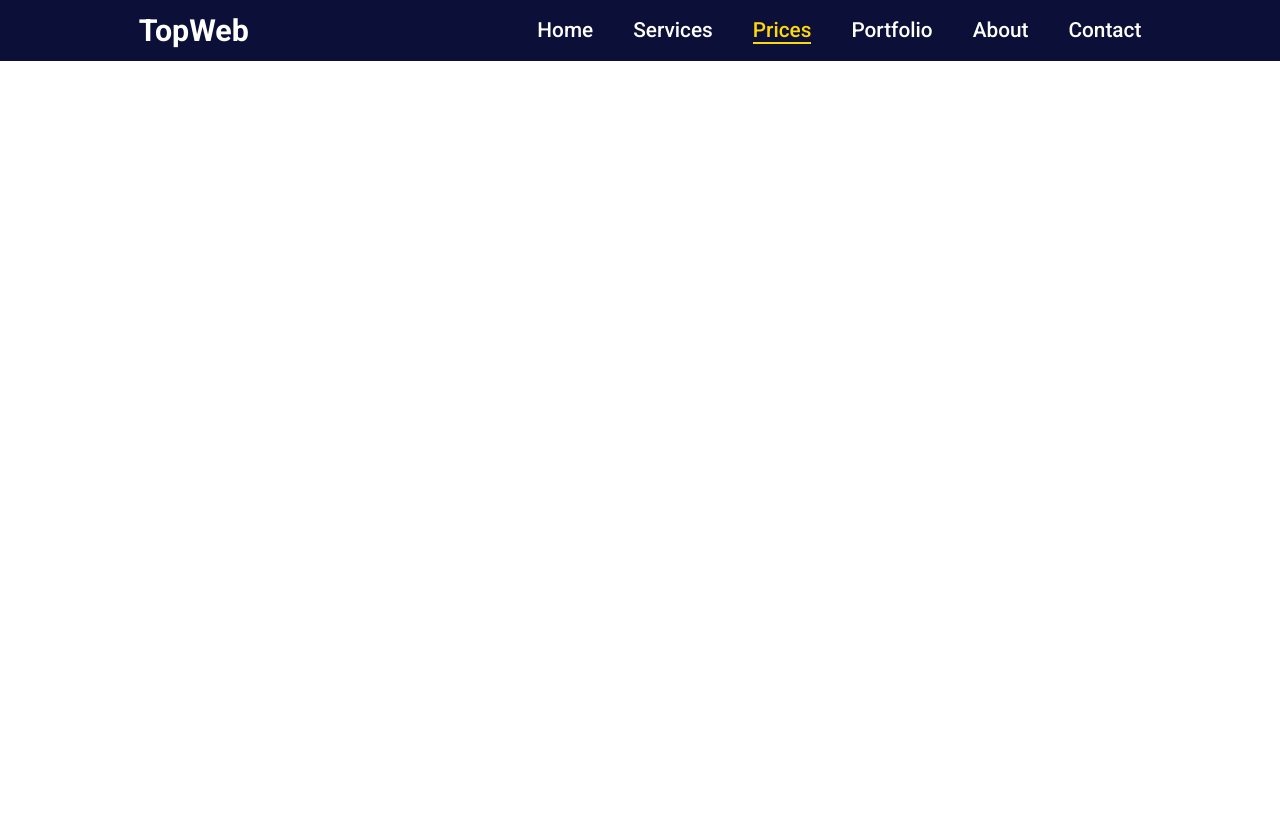
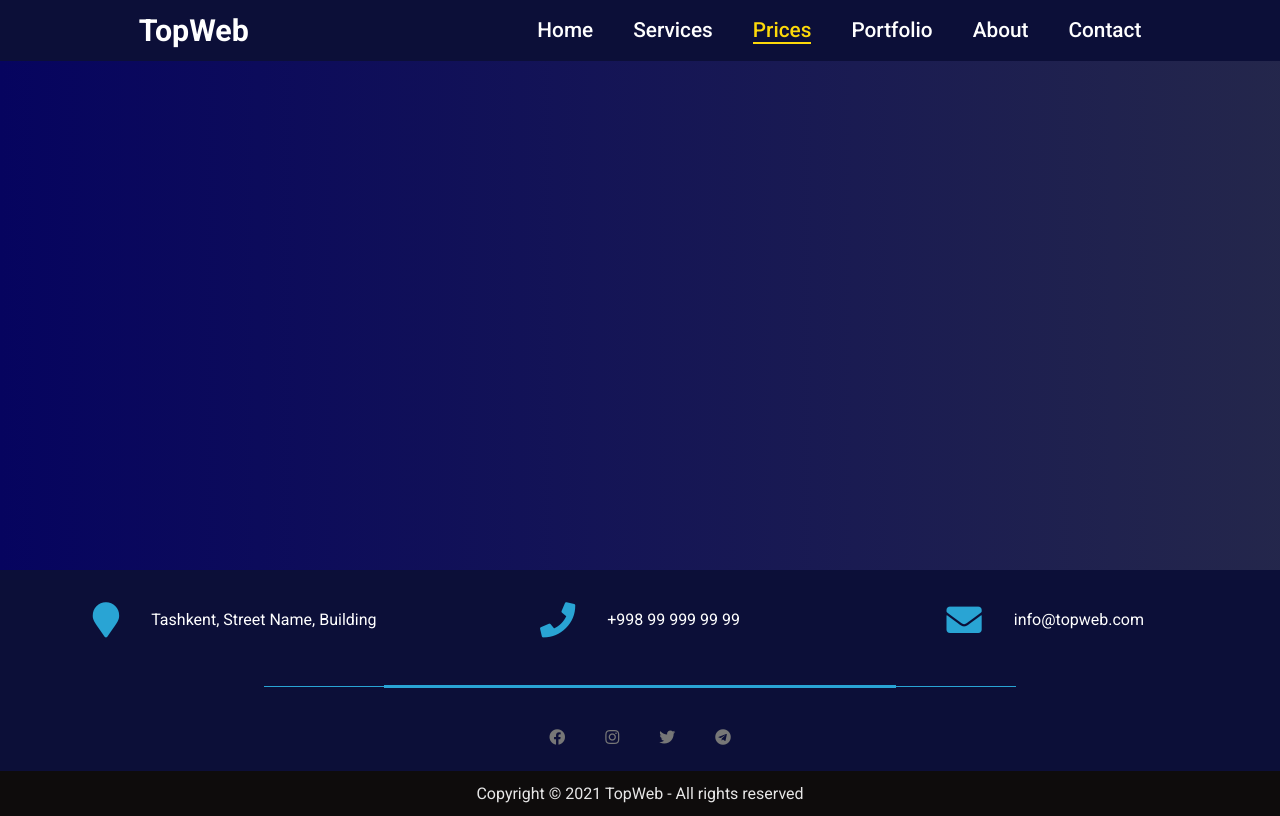
Before and after one commit to 00012256/WT.CW1, a website: page prices.html in a window 1280 px wide. Drawn offline with Linux system fonts and the light colour scheme.

Commit message:
Changed scripts src

```diff
--- a/prices.html
+++ b/prices.html
@@ -4,11 +4,14 @@
     <meta charset="UTF-8">
     <meta http-equiv="X-UA-Compatible" content="IE=edge">
     <meta name="viewport" content="width=device-width, initial-scale=1.0">
-    <title>Document</title>
+    <title>Prices - TopWeb</title>
+    <link rel="stylesheet" href="styles/style.css">
     <link href="https://fonts.googleapis.com/css2?family=Roboto:wght@400;500;700&display=swap" rel="stylesheet">
-    <link rel="stylesheet" href="styles/style.css">
+    <link rel="stylesheet" href="https://cdnjs.cloudflare.com/ajax/libs/font-awesome/5.15.4/css/all.min.css" integrity="sha512-1ycn6IcaQQ40/MKBW2W4Rhis/DbILU74C1vSrLJxCq57o941Ym01SwNsOMqvEBFlcgUa6xLiPY/NS5R+E6ztJQ==" crossorigin="anonymous" referrerpolicy="no-referrer" />
 </head>
 <body>
+    <div id="scrollTop" class="scrollTop"></div>
+
     <!-- create header section -->
     <header class="header">
         <nav class="navbar">
@@ -42,7 +45,40 @@
         </nav>
     </header>
 
+    <section class="pricing">
 
-    <script src="app.js"></script>
+    </section>
+
+    <!-- start the footer section -->
+    <footer>
+        <div class="top_header">
+          <section>
+            <span><i class="fa fa-map-marker"></i></span>
+            <span>Tashkent, Street Name, Building</span>
+          </section>
+          <section>
+            <span><i class="fa fa-phone"></i></span>
+            <span>+998 99 999 99 99</span>
+          </section>
+          <section>
+            <span><i class="fa fa-envelope"></i></span>
+            <span>info@topweb.com</span>
+          </section>
+        </div>
+        <span class="border-shape"></span>
+        <div class="bottom_content">
+          <section>
+            <a href="#"><i class="fab fa-facebook"></i></a>
+            <a href="#"><i class="fab fa-instagram"></i></a>
+            <a href="#"><i class="fab fa-twitter"></i></a>
+            <a href="#"><i class="fab fa-telegram"></i></a>
+          </section>
+        </div>
+        <div class="copyright">
+          Copyright © 2021 TopWeb - All rights reserved
+        </div>
+    </footer>
+
+    <script src="scripts/app.js"></script>
 </body>
 </html>
```
Also changed, not shown: about.html (+1 -1 lines), contact.html (+2 -1 lines), index.html (+1 -1 lines), portfolio.html (+1 -1 lines), services.html (+1 -1 lines).
